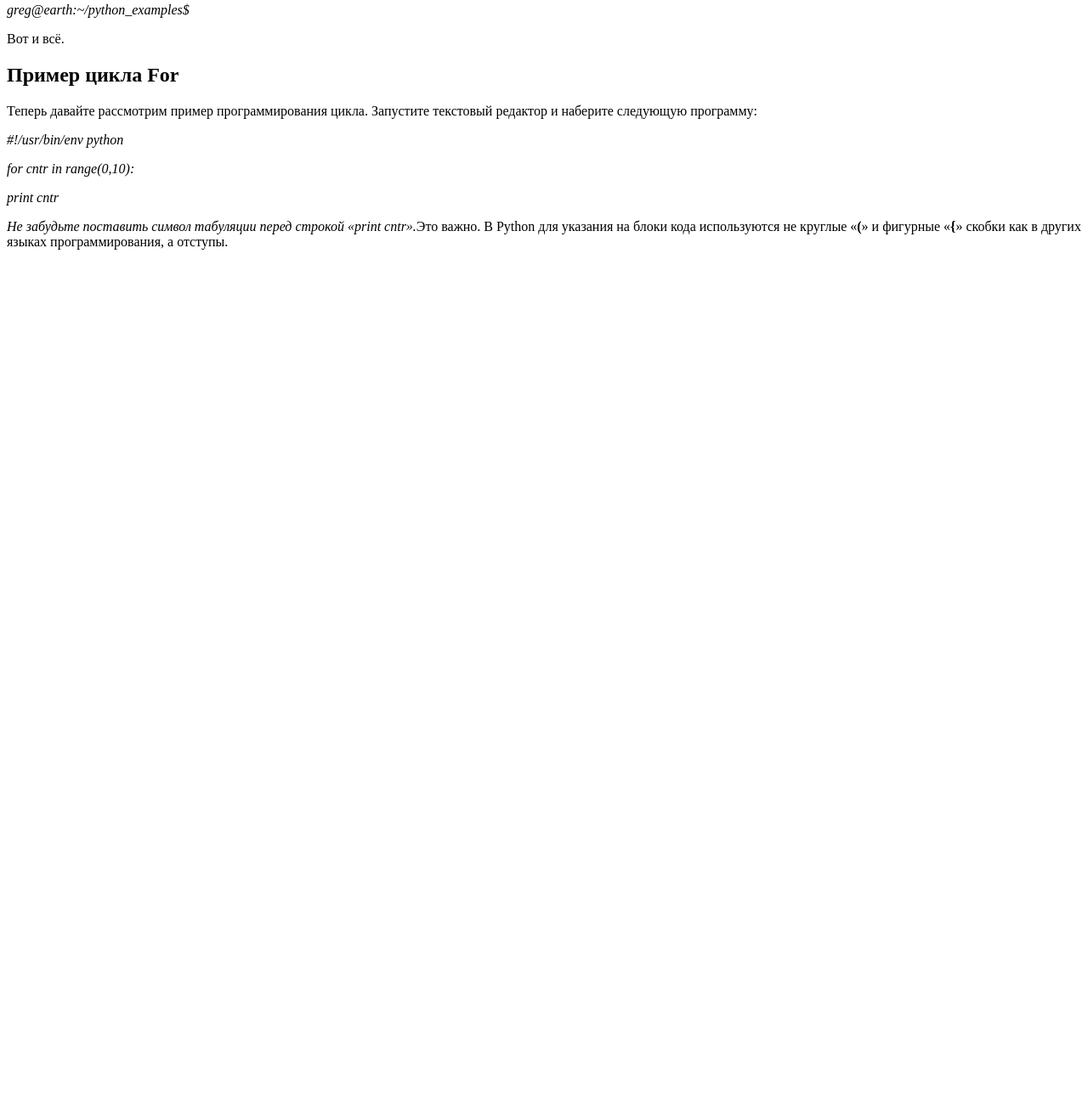
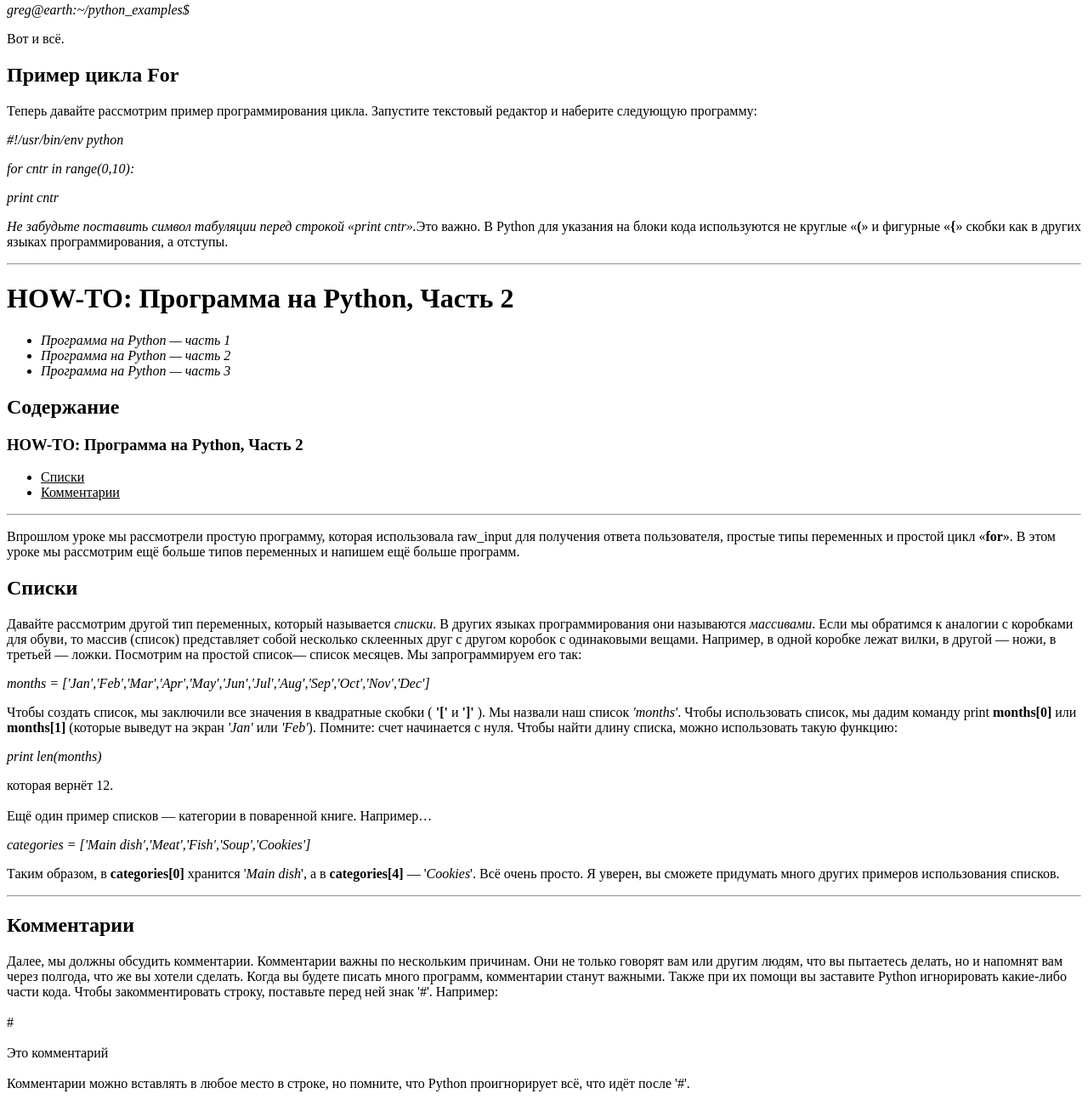
Before and after one commit to Finskaya/Olga_Finskaya, a plain HTML site: page home/01_HTML/index1.html in a window 1280 px wide. Shown: the part 871-2172 px from the top of the page at 85% size. Before the commit the page ends 1181 px from the top, so only its background shows below. Drawn offline with Linux system fonts and the light colour scheme.

Commit message:
второй

```diff
--- a/home/01_HTML/index1.html
+++ b/home/01_HTML/index1.html
@@ -3,7 +3,7 @@
 
 <head>
     <meta charset="utf-8">
-    <title>домашка</title>
+    <title>домашка123</title>
 </head>
 
 <body>
@@ -65,3 +65,63 @@
             <p><I>Не забудьте поставить символ табуляции перед строкой «print cntr».</I>Это важно. В
                 Python для указания на блоки кода используются не круглые «<B>(</B>» и фигурные «<B>{</B>» скобки
                 как в других языках программирования, а отступы.</p>
+                <hr>
+<h1>HOW-TO: Программа на Python, Часть 2</h1>
+<ul>
+    <li>
+        <em>Программа на Python — часть 1</em>
+    </li>
+    <li>
+        <em>Программа на Python — часть 2</em>
+    </li>
+    <li>
+        <em>Программа на Python — часть 3</em>
+    </li>
+</ul>
+<h2>Содержание</h2>
+    <h3>HOW-TO: Программа на Python, Часть 2</h3>
+    <ul>
+        <li> <u>Списки</u></li>
+        <li><u>Комментарии</u></li>
+    </ul>
+    <hr>
+  <p>Впрошлом уроке мы рассмотрели простую программу, которая использовала raw_input
+    для получения ответа пользователя, простые типы переменных и простой цикл «<B>for</B>». В
+    этом уроке мы рассмотрим ещё больше типов переменных и напишем ещё больше
+    программ.</p>
+    <h2>Списки</h2>
+    <p>Давайте рассмотрим другой тип переменных, который называется <I>списки</I>. В других
+        языках программирования они называются <I>массивами</I>. Если мы обратимся к аналогии с
+        коробками для обуви, то массив (список) представляет собой несколько склеенных друг с
+        другом коробок с одинаковыми вещами. Например, в одной коробке лежат вилки, в
+        другой — ножи, в третьей — ложки. Посмотрим на простой список— список месяцев. Мы
+        запрограммируем его так:</p>
+        <p><I>months =
+            ['Jan','Feb','Mar','Apr','May','Jun','Jul','Aug','Sep','Oct','Nov','Dec']</I></p>
+            <p>Чтобы создать список, мы заключили все значения в квадратные скобки ( <B>'['</B> и <B>']'</B> ). Мы
+                назвали наш список <I>'months'</I>. Чтобы использовать список, мы дадим команду print
+                <B>months[0]</B> или <B>months[1]</B> (которые выведут на экран <I>'Jan'</I> или <I>'Feb'</I>). Помните: счет
+                начинается с нуля. Чтобы найти длину списка, можно использовать такую функцию:</p>
+                <p><I>print len(months)</I></p>
+                <p>которая вернёт 12.<br>
+                    <br>
+                    Ещё один пример списков — категории в поваренной книге. Например…</p>
+                    <p><I>categories = ['Main dish','Meat','Fish','Soup','Cookies']</I></p>
+                    <p>Таким образом, в <B>categories[0]</B> хранится '<I>Main dish</I>', а в <B>categories[4]</B> — '<I>Cookies</I>'. Всё
+                        очень просто. Я уверен, вы сможете придумать много других примеров использования
+                        списков. </p>
+                        <hr>
+                        <h2>Комментарии</h2>
+     <p>Далее, мы должны обсудить комментарии. Комментарии важны по нескольким причинам.
+        Они не только говорят вам или другим людям, что вы пытаетесь делать, но и напомнят
+        вам через полгода, что же вы хотели сделать. Когда вы будете писать много программ,
+        комментарии станут важными. Также при их помощи вы заставите Python игнорировать
+        какие-либо части кода. Чтобы закомментировать строку, поставьте перед ней знак '#'.
+        Например:  <br>
+        <br>
+        #<br>
+        <br>
+        Это комментарий <br>
+        <br>
+        Комментарии можно вставлять в любое место в строке, но помните, что Python
+        проигнорирует всё, что идёт после '#'.</p>
```
